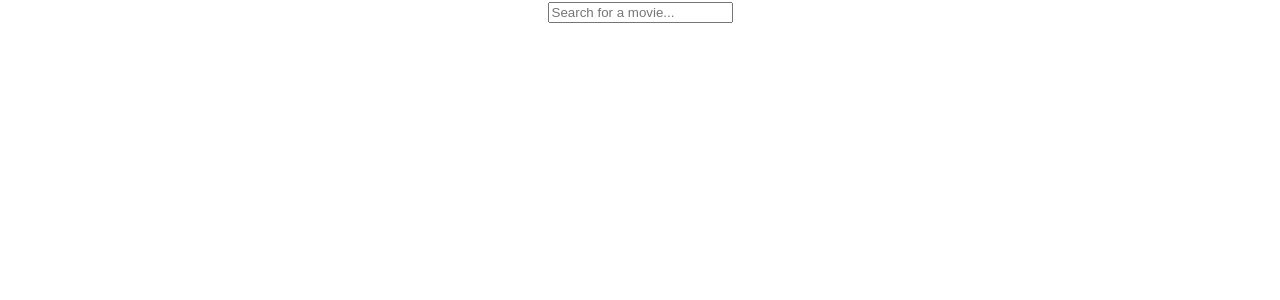
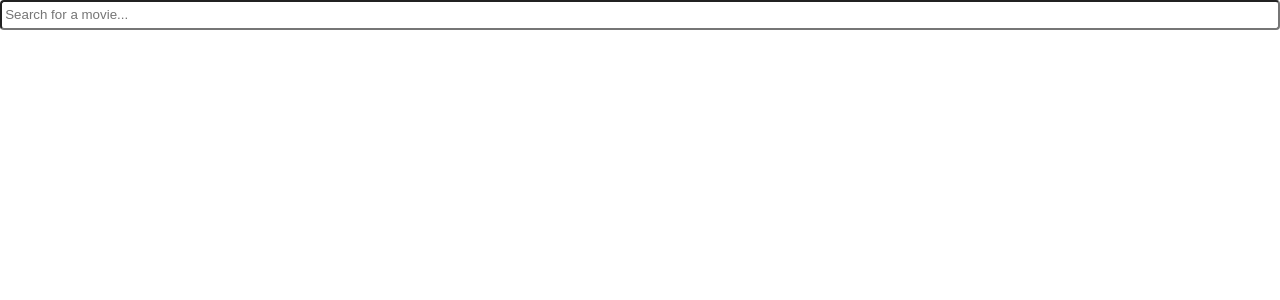
Before and after one commit to turbo-91/movie-search, a Next.js app: page / in a window 1280 px wide. Shown: the top 300 px of the page. Built offline with nearby package versions, Linux system fonts and the light colour scheme.

Commit message:
debug debounce

```diff
--- a/pages/index.js
+++ b/pages/index.js
@@ -2,6 +2,13 @@ import React, { useState, useEffect } from "react";
 import useSWR from "swr";
 import styled from "styled-components";
 import { useDebounce } from "use-debounce";
+
+const Input = styled.input`
+  padding: 0.2rem;
+  border-radius: 4px;
+  width: 100%;
+  line-height: 1.5;
+`;
 
 export default function HomePage() {
   // Data fetching
@@ -29,9 +36,17 @@ export default function HomePage() {
     }
   }, [debouncedInput]);
 
+  const imdbLinks = data?.posts.map((movie) => {
+    return movie.custom_fields["IMDb-Link"][0].replace(
+      "http:/www.imdb.com/title/",
+      ""
+    );
+  });
+  console.log(imdbLinks);
+
   return (
     <div style={{ textAlign: "center", margin: "auto" }}>
-      <input
+      <Input
         value={input}
         onChange={(e) => setInput(e.target.value)}
         placeholder="Search for a movie..."
```
Also changed, not shown: components/SearchInput/SearchInput.js (deleted, +0 -15 lines).
